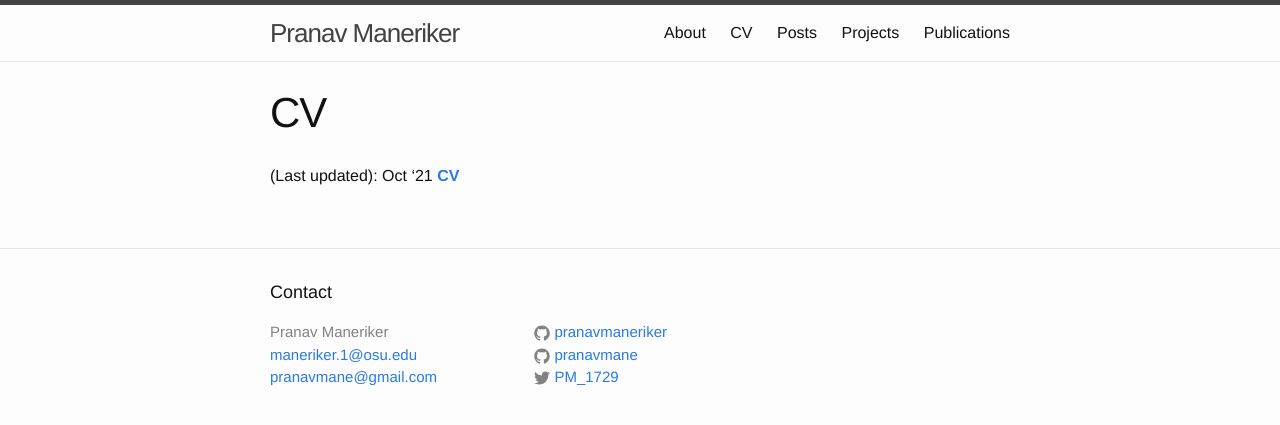
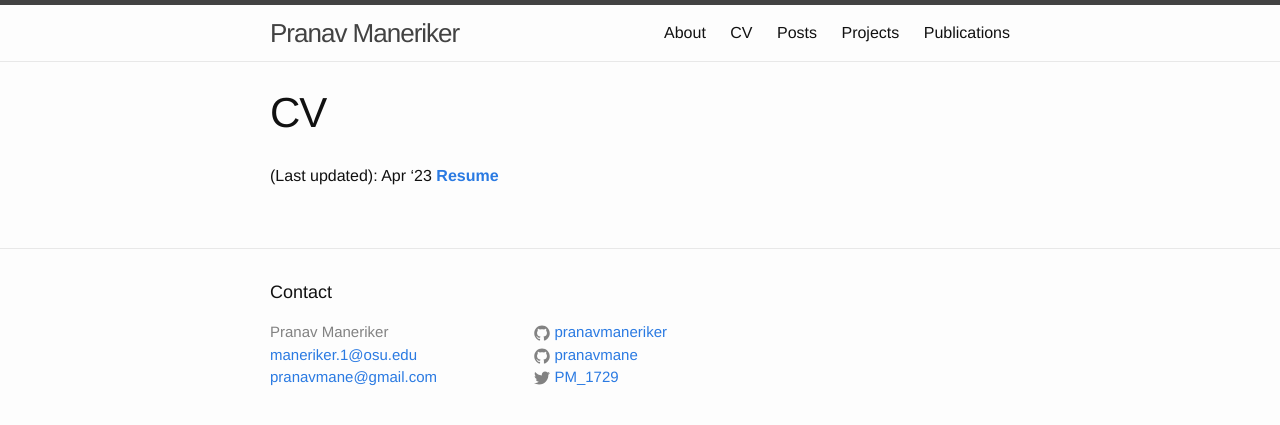
Before and after one commit to pranavmaneriker/pranavmaneriker.github.io, a Jekyll site: the page built from cv.md, in a window 1280 px wide. Shown: the top 425 px of the page. Built offline with Jekyll 4.4.1, drawn with Linux system fonts in a browser that asks for light colours.

Commit message:
Added resume

```diff
--- a/cv.md
+++ b/cv.md
@@ -4,7 +4,10 @@ title: CV
 permaink: /CV/
 ---
 
-(Last updated): Oct '21
-**[CV][resume full]**
+(Last updated): Apr '23
+<!--**[CV][resume full]** -->
+**[Resume][r2page]**
+
 
 [resume full]:assets/cv_full.pdf
+[r2page]:assets/resume-2page.pdf
```
Also changed, not shown: 1 other file.
